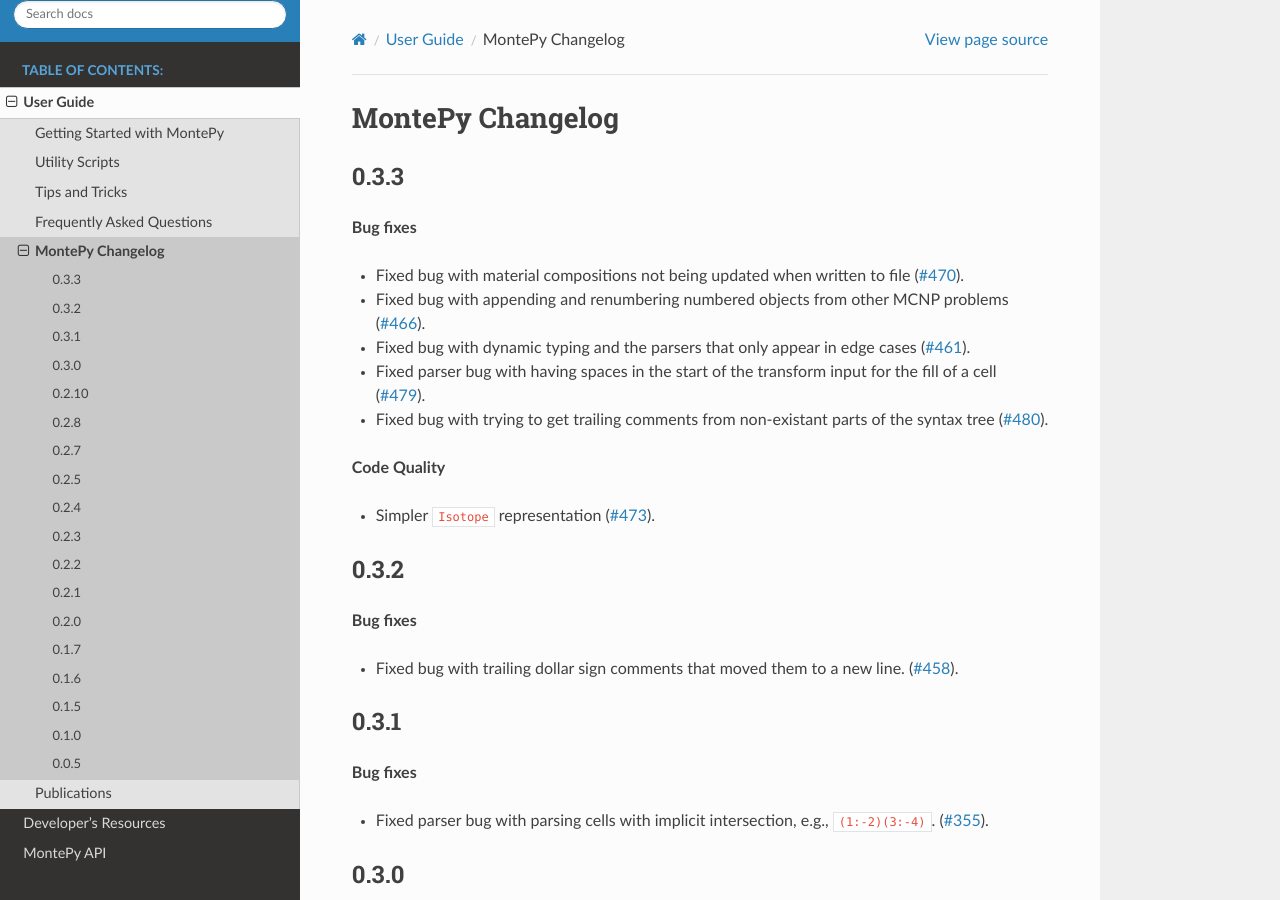
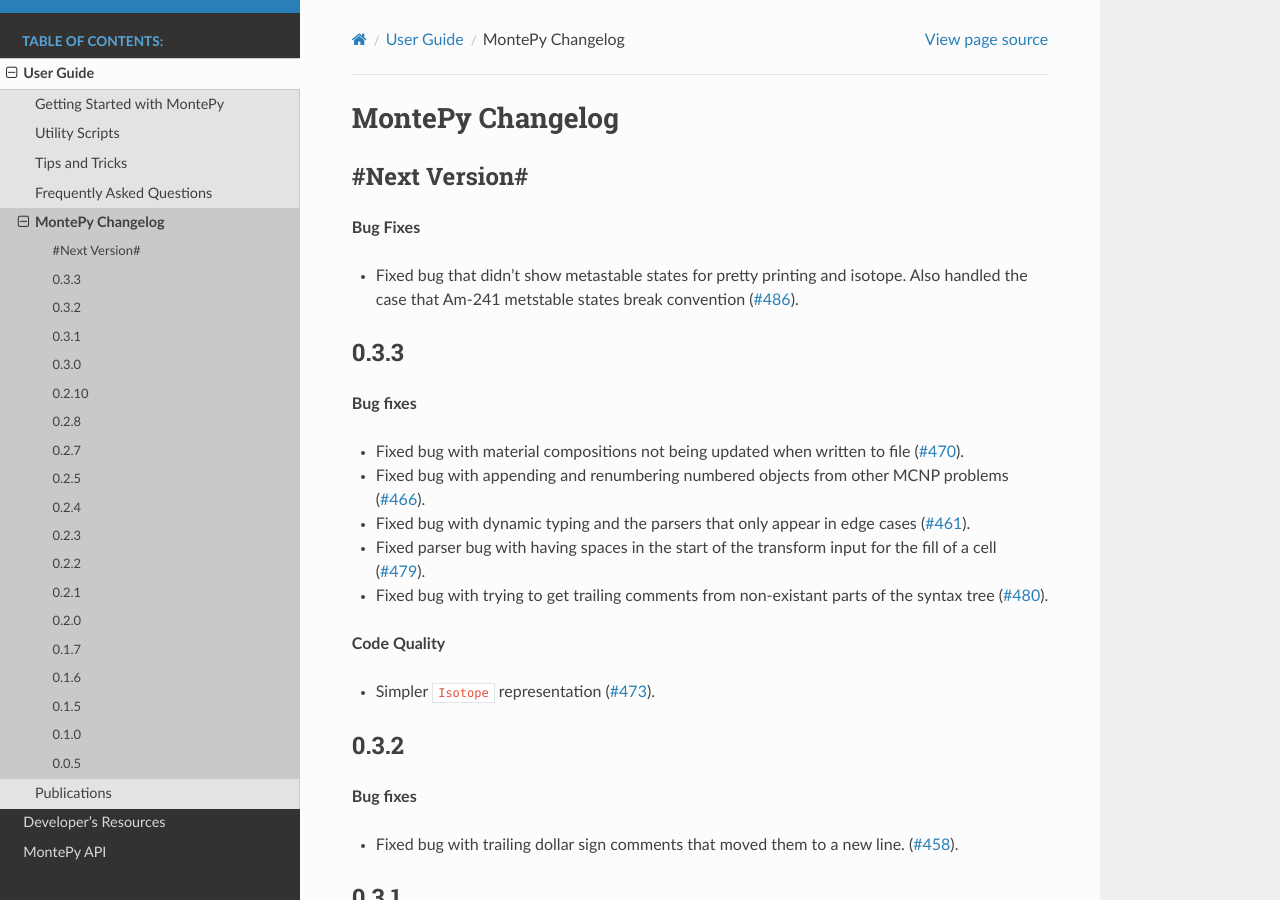
Before and after one commit to idaholab/MontePy, a Sphinx documentation site: the page built from doc/source/changelog.rst, in a window 1280 px wide and 900 px high. Built offline with Sphinx 7.4.7 and the Read the Docs theme 2.0.0, drawn with Linux system fonts in a browser that asks for light colours; the version number could not be read and is left out.

Commit message:
Added issue #486 to changelog.

```diff
--- a/doc/source/changelog.rst
+++ b/doc/source/changelog.rst
@@ -1,5 +1,12 @@
 MontePy Changelog
 =================
+
+#Next Version#
+--------------
+
+**Bug Fixes**
+
+* Fixed bug that didn't show metastable states for pretty printing and isotope. Also handled the case that Am-241 metstable states break convention (:issue:`486`).
 
 0.3.3
 --------------
```
